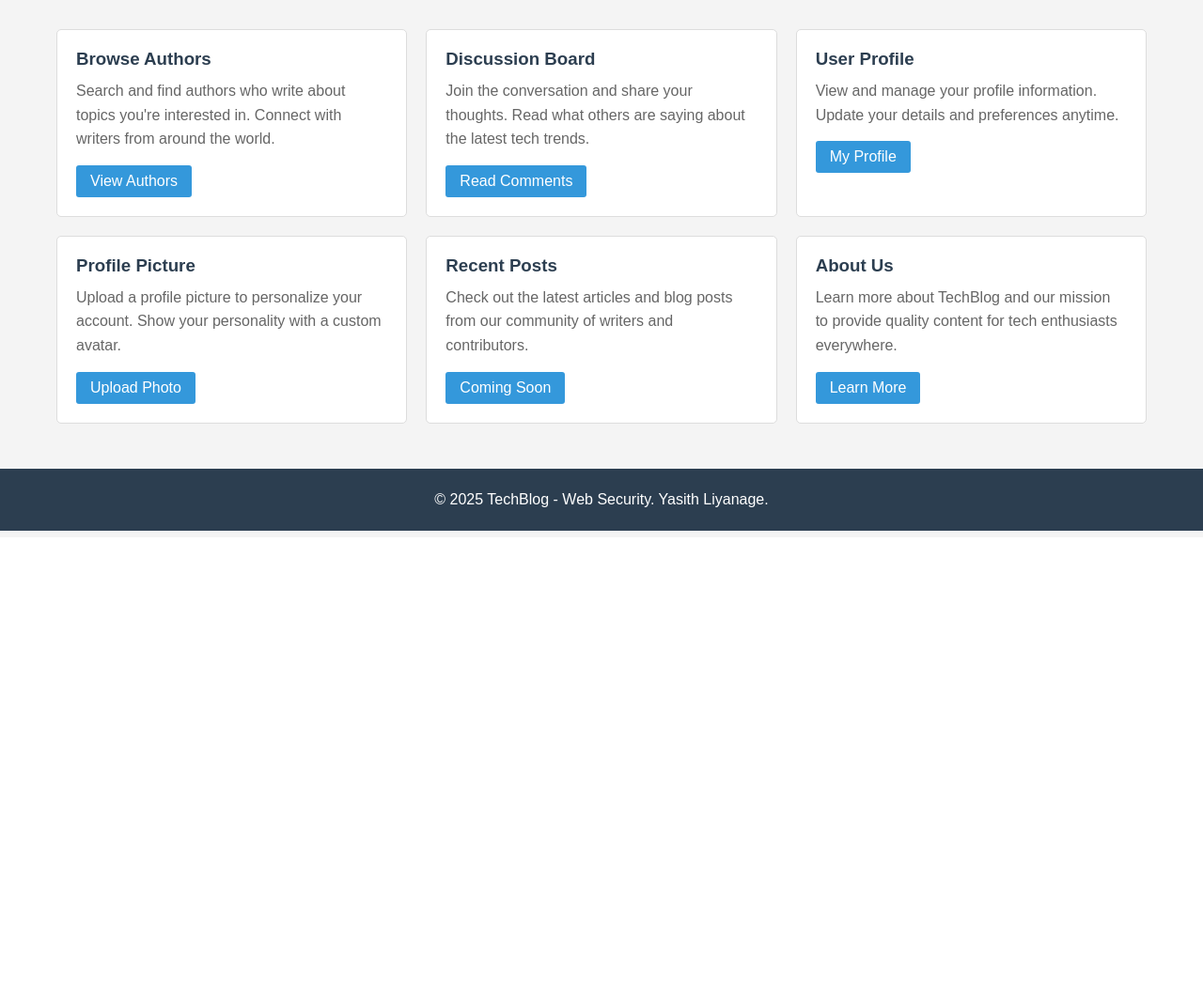
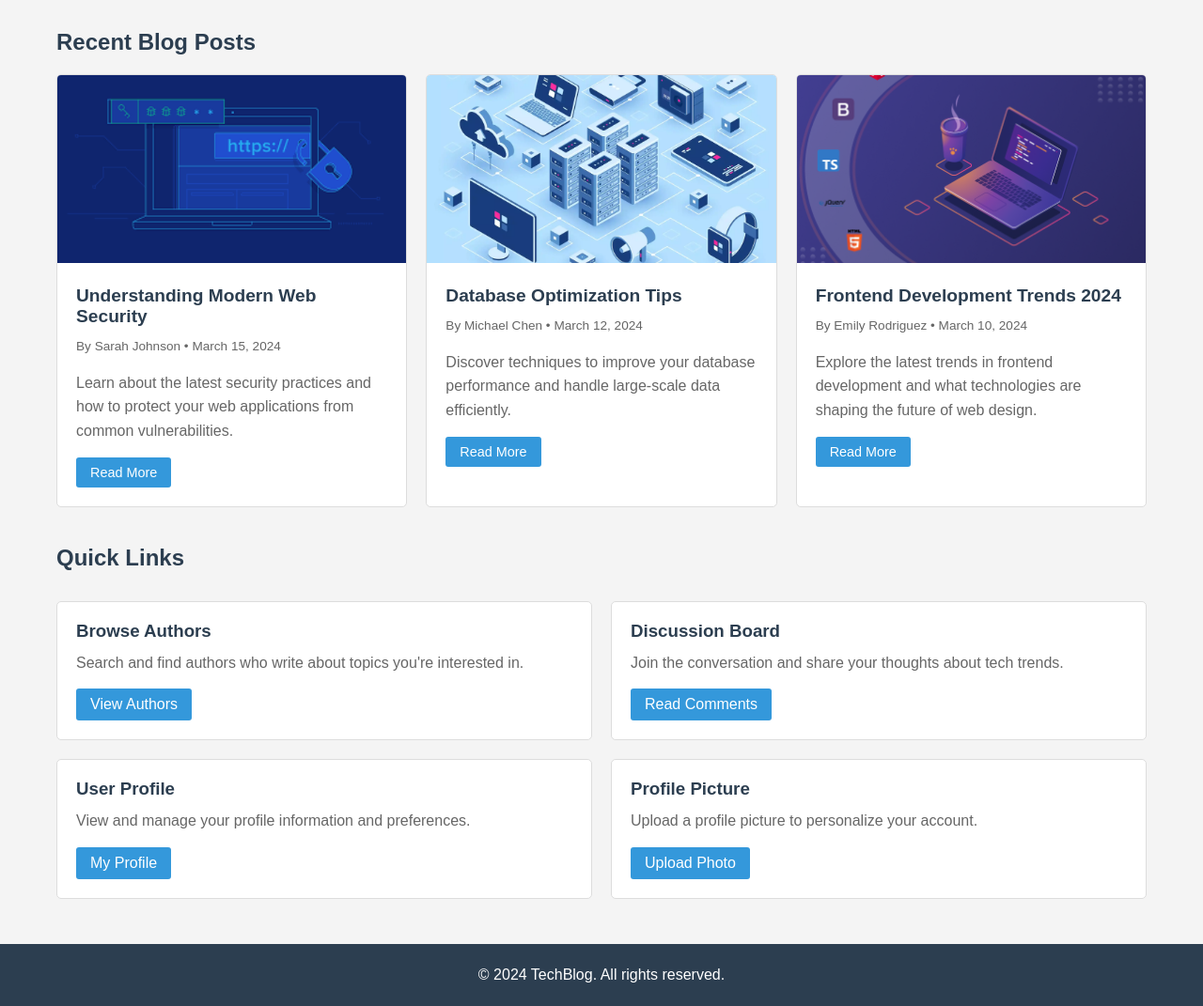
Before and after one commit to YasithLiyanage/VulnApp, a PHP site: page / in a window 1280 px wide. Shown: the part 228-1299 px from the top of the page at 94% size. Before the commit the page ends 793 px from the top, so only its background shows below. Run offline with PHP 8.4, Linux system fonts and the light colour scheme.

Commit message:
new file:   b1.png 	new file:   b2.webp 	new file:   b3.png 	modified:   index.php

```diff
--- a/index.php
+++ b/index.php
@@ -49,10 +49,26 @@
     }
 
     .banner {
-      background: #3498db;
+      background: #3498db url('image.webp') center/cover;
       color: white;
       text-align: center;
       padding: 3rem 20px;
+      position: relative;
+    }
+
+    .banner::before {
+      content: '';
+      position: absolute;
+      top: 0;
+      left: 0;
+      right: 0;
+      bottom: 0;
+      background: rgba(52, 152, 219, 0.7);
+    }
+
+    .banner h2, .banner p {
+      position: relative;
+      z-index: 1;
     }
 
     .banner h2 {
@@ -68,9 +84,65 @@
 
     .boxes {
       display: grid;
+      grid-template-columns: repeat(2, 1fr);
+      gap: 20px;
+      margin-top: 2rem;
+    }
+
+    .blog-posts {
+      display: grid;
       grid-template-columns: repeat(3, 1fr);
       gap: 20px;
-      margin-top: 2rem;
+      margin-bottom: 40px;
+    }
+
+    .blog-card {
+      background: white;
+      border: 1px solid #ddd;
+      border-radius: 5px;
+      overflow: hidden;
+    }
+
+    .blog-card img {
+      width: 100%;
+      height: 200px;
+      object-fit: cover;
+    }
+
+    .blog-content {
+      padding: 20px;
+    }
+
+    .blog-content h3 {
+      color: #2c3e50;
+      margin-bottom: 10px;
+      font-size: 1.2rem;
+    }
+
+    .blog-meta {
+      color: #999;
+      font-size: 0.85rem;
+      margin-bottom: 10px;
+    }
+
+    .blog-content p {
+      color: #666;
+      line-height: 1.6;
+      margin-bottom: 15px;
+    }
+
+    .blog-content a {
+      display: inline-block;
+      background: #3498db;
+      color: white;
+      padding: 8px 15px;
+      text-decoration: none;
+      border-radius: 3px;
+      font-size: 0.9rem;
+    }
+
+    .blog-content a:hover {
+      background: #2980b9;
     }
 
     .box {
@@ -144,47 +216,69 @@
   </div>
 
   <div class="content">
+    <h2 style="margin-bottom: 20px; color: #2c3e50;">Recent Blog Posts</h2>
+    <div class="blog-posts">
+      <div class="blog-card">
+        <img src="b1.png" alt="Blog post">
+        <div class="blog-content">
+          <h3>Understanding Modern Web Security</h3>
+          <p class="blog-meta">By Sarah Johnson • March 15, 2024</p>
+          <p>Learn about the latest security practices and how to protect your web applications from common vulnerabilities.</p>
+          <a href="#">Read More</a>
+        </div>
+      </div>
+
+      <div class="blog-card">
+        <img src="b2.webp" alt="Blog post">
+        <div class="blog-content">
+          <h3>Database Optimization Tips</h3>
+          <p class="blog-meta">By Michael Chen • March 12, 2024</p>
+          <p>Discover techniques to improve your database performance and handle large-scale data efficiently.</p>
+          <a href="#">Read More</a>
+        </div>
+      </div>
+
+      <div class="blog-card">
+        <img src="b3.png" alt="Blog post">
+        <div class="blog-content">
+          <h3>Frontend Development Trends 2024</h3>
+          <p class="blog-meta">By Emily Rodriguez • March 10, 2024</p>
+          <p>Explore the latest trends in frontend development and what technologies are shaping the future of web design.</p>
+          <a href="#">Read More</a>
+        </div>
+      </div>
+    </div>
+
+    <h2 style="margin: 40px 0 20px 0; color: #2c3e50;">Quick Links</h2>
     <div class="boxes">
       <div class="box">
         <h3>Browse Authors</h3>
-        <p>Search and find authors who write about topics you're interested in. Connect with writers from around the world.</p>
+        <p>Search and find authors who write about topics you're interested in.</p>
         <a href="sqli.php">View Authors</a>
       </div>
 
       <div class="box">
         <h3>Discussion Board</h3>
-        <p>Join the conversation and share your thoughts. Read what others are saying about the latest tech trends.</p>
+        <p>Join the conversation and share your thoughts about tech trends.</p>
         <a href="xss.php">Read Comments</a>
       </div>
 
       <div class="box">
         <h3>User Profile</h3>
-        <p>View and manage your profile information. Update your details and preferences anytime.</p>
+        <p>View and manage your profile information and preferences.</p>
         <a href="idor.php?user=1">My Profile</a>
       </div>
 
       <div class="box">
         <h3>Profile Picture</h3>
-        <p>Upload a profile picture to personalize your account. Show your personality with a custom avatar.</p>
+        <p>Upload a profile picture to personalize your account.</p>
         <a href="upload.php">Upload Photo</a>
-      </div>
-
-      <div class="box">
-        <h3>Recent Posts</h3>
-        <p>Check out the latest articles and blog posts from our community of writers and contributors.</p>
-        <a href="#">Coming Soon</a>
-      </div>
-
-      <div class="box">
-        <h3>About Us</h3>
-        <p>Learn more about TechBlog and our mission to provide quality content for tech enthusiasts everywhere.</p>
-        <a href="#">Learn More</a>
       </div>
     </div>
   </div>
 
   <div class="footer">
-    <p>&copy; 2025 TechBlog - Web Security. Yasith Liyanage.</p>
+    <p>&copy; 2024 TechBlog. All rights reserved.</p>
   </div>
 </body>
 </html>
```
Also changed, not shown: b1.png (added), b2.webp (added), b3.png (added).
